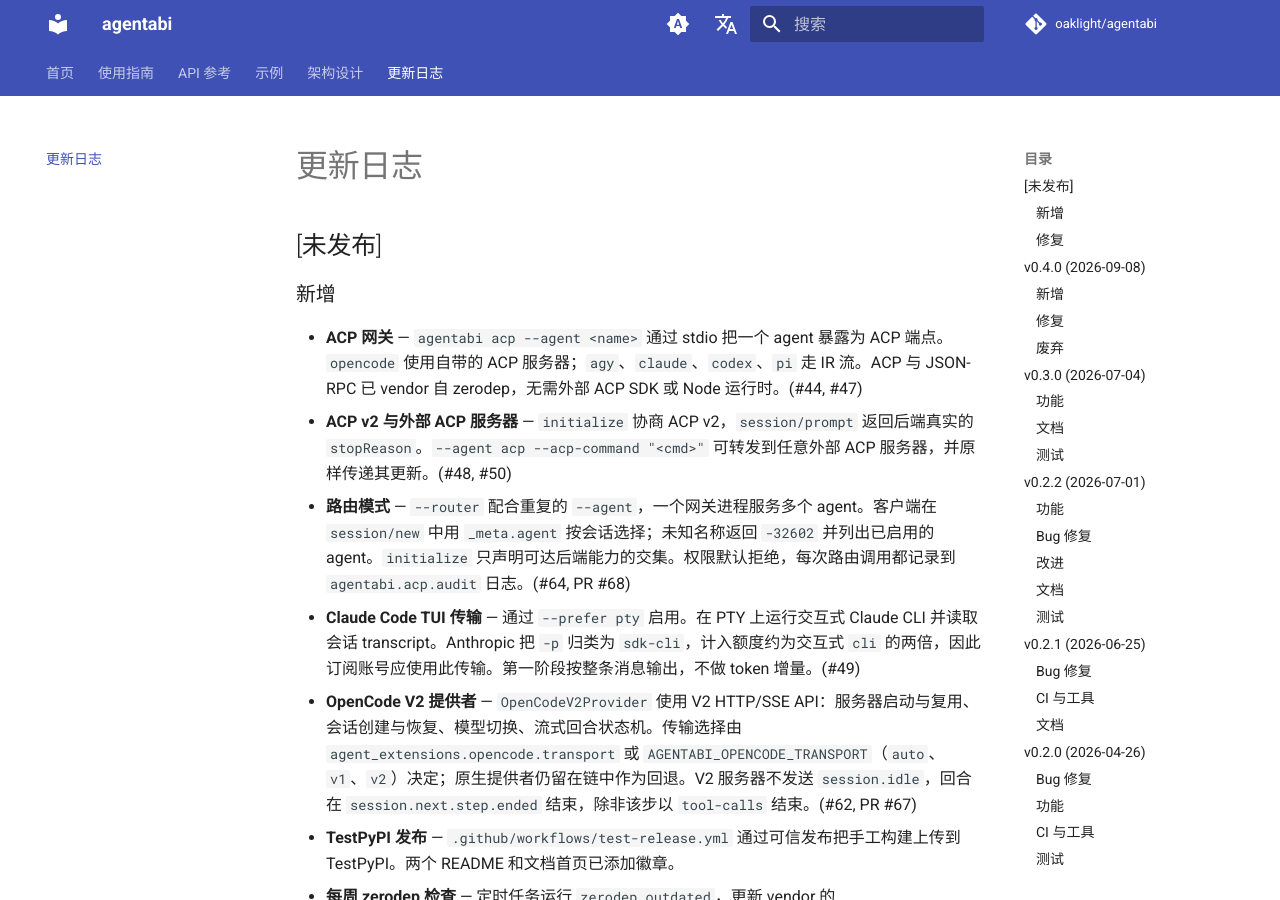
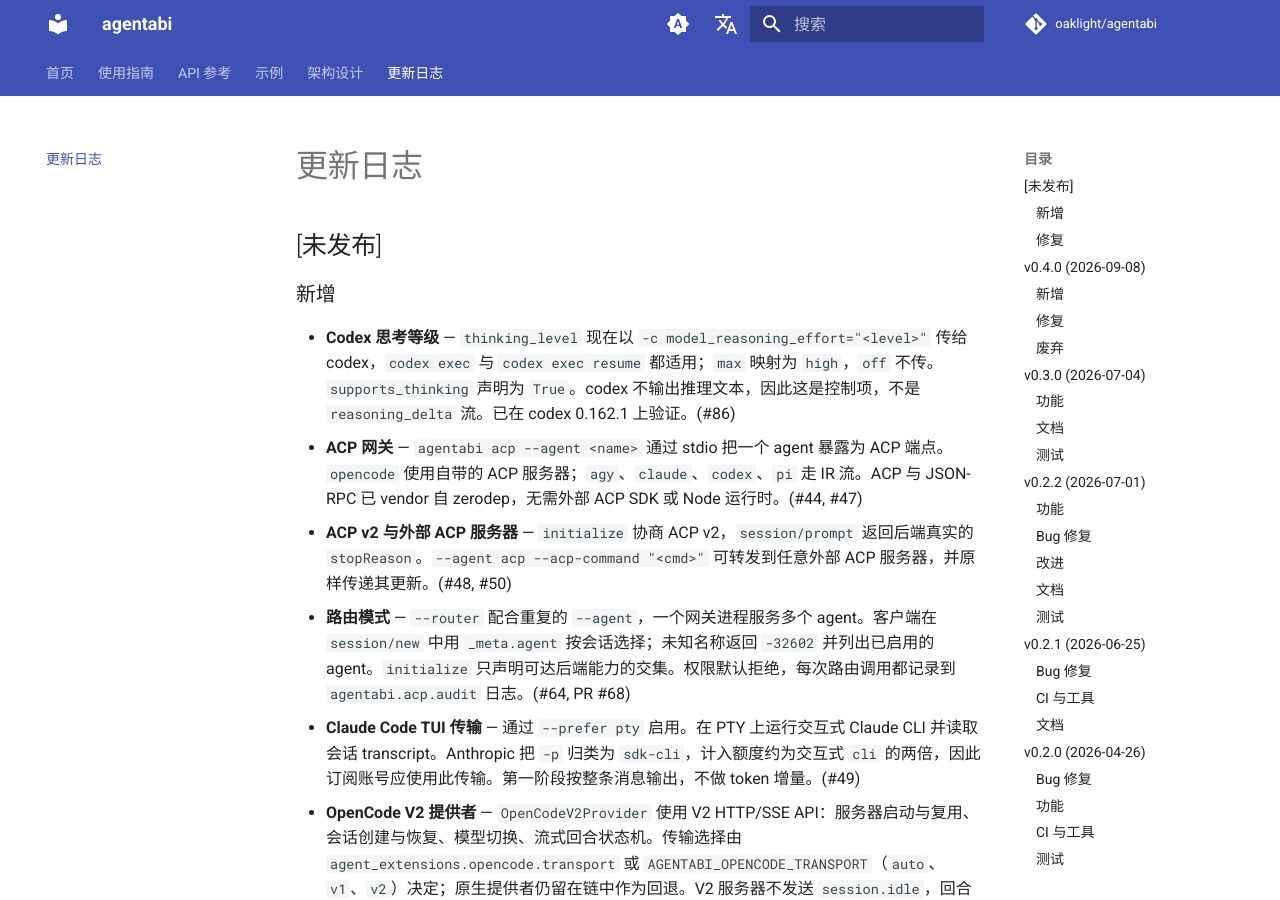
Before and after one commit to Oaklight/agentabi, an MkDocs documentation site: the page built from docs/changelog.md, in a window 1280 px wide and 900 px high. Built offline with MkDocs 1.6.1 and Material for MkDocs 9.7.7, drawn with Linux system fonts in a browser that asks for light colours; comment, search, counter and statistics services are not loaded.

Commit message:
docs: record the codex thinking level mapping

```diff
--- a/docs/changelog.md
+++ b/docs/changelog.md
@@ -4,6 +4,7 @@
 
 ### 新增
 
+- **Codex 思考等级** — `thinking_level` 现在以 `-c model_reasoning_effort="<level>"` 传给 codex，`codex exec` 与 `codex exec resume` 都适用；`max` 映射为 `high`，`off` 不传。`supports_thinking` 声明为 `True`。codex 不输出推理文本，因此这是控制项，不是 `reasoning_delta` 流。已在 codex 0.162.1 上验证。(#86)
 - **ACP 网关** — `agentabi acp --agent <name>` 通过 stdio 把一个 agent 暴露为 ACP 端点。`opencode` 使用自带的 ACP 服务器；`agy`、`claude`、`codex`、`pi` 走 IR 流。ACP 与 JSON-RPC 已 vendor 自 zerodep，无需外部 ACP SDK 或 Node 运行时。(#44, #47)
 - **ACP v2 与外部 ACP 服务器** — `initialize` 协商 ACP v2，`session/prompt` 返回后端真实的 `stopReason`。`--agent acp --acp-command "<cmd>"` 可转发到任意外部 ACP 服务器，并原样传递其更新。(#48, #50)
 - **路由模式** — `--router` 配合重复的 `--agent`，一个网关进程服务多个 agent。客户端在 `session/new` 中用 `_meta.agent` 按会话选择；未知名称返回 `-32602` 并列出已启用的 agent。`initialize` 只声明可达后端能力的交集。权限默认拒绝，每次路由调用都记录到 `agentabi.acp.audit` 日志。(#64, PR #68)
```
